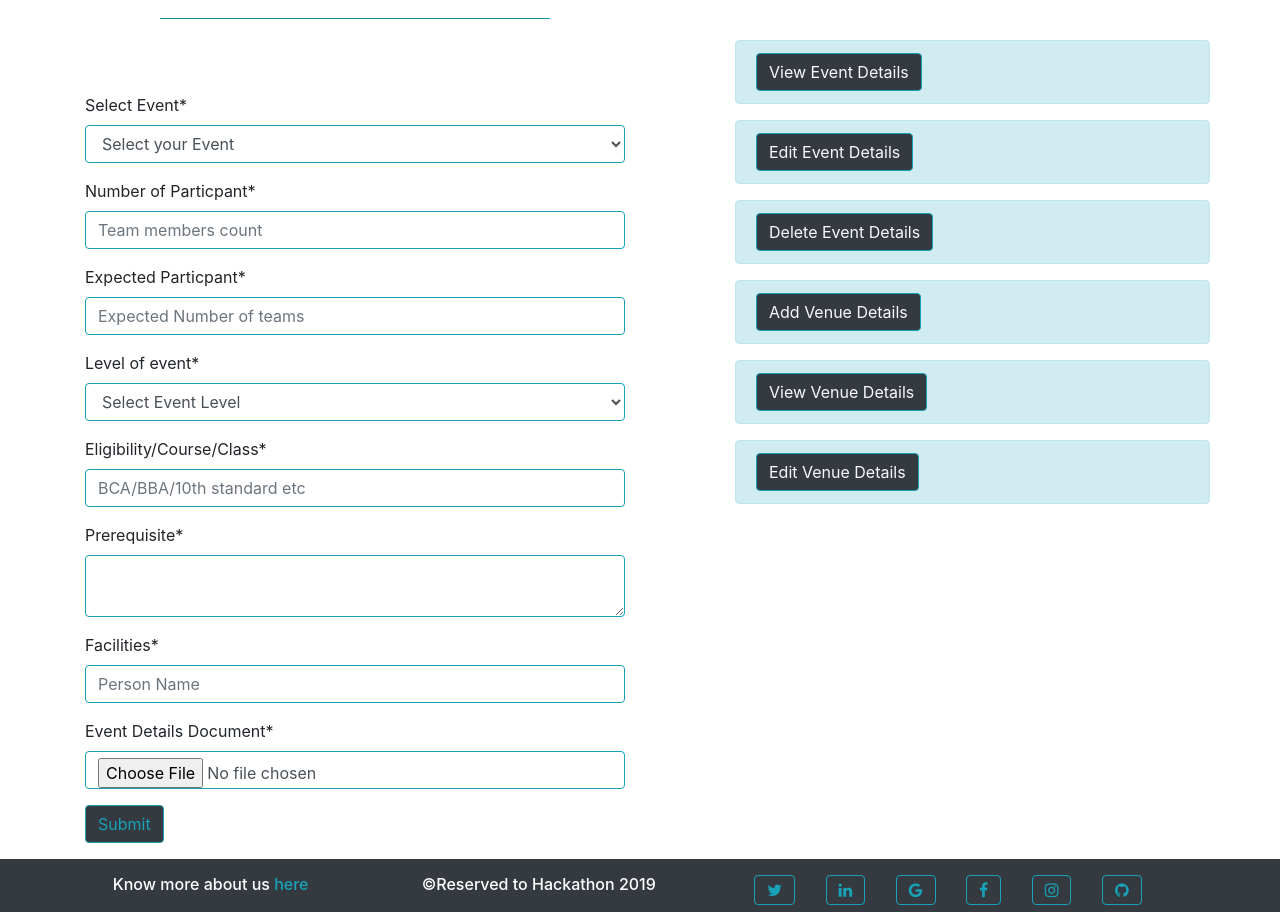
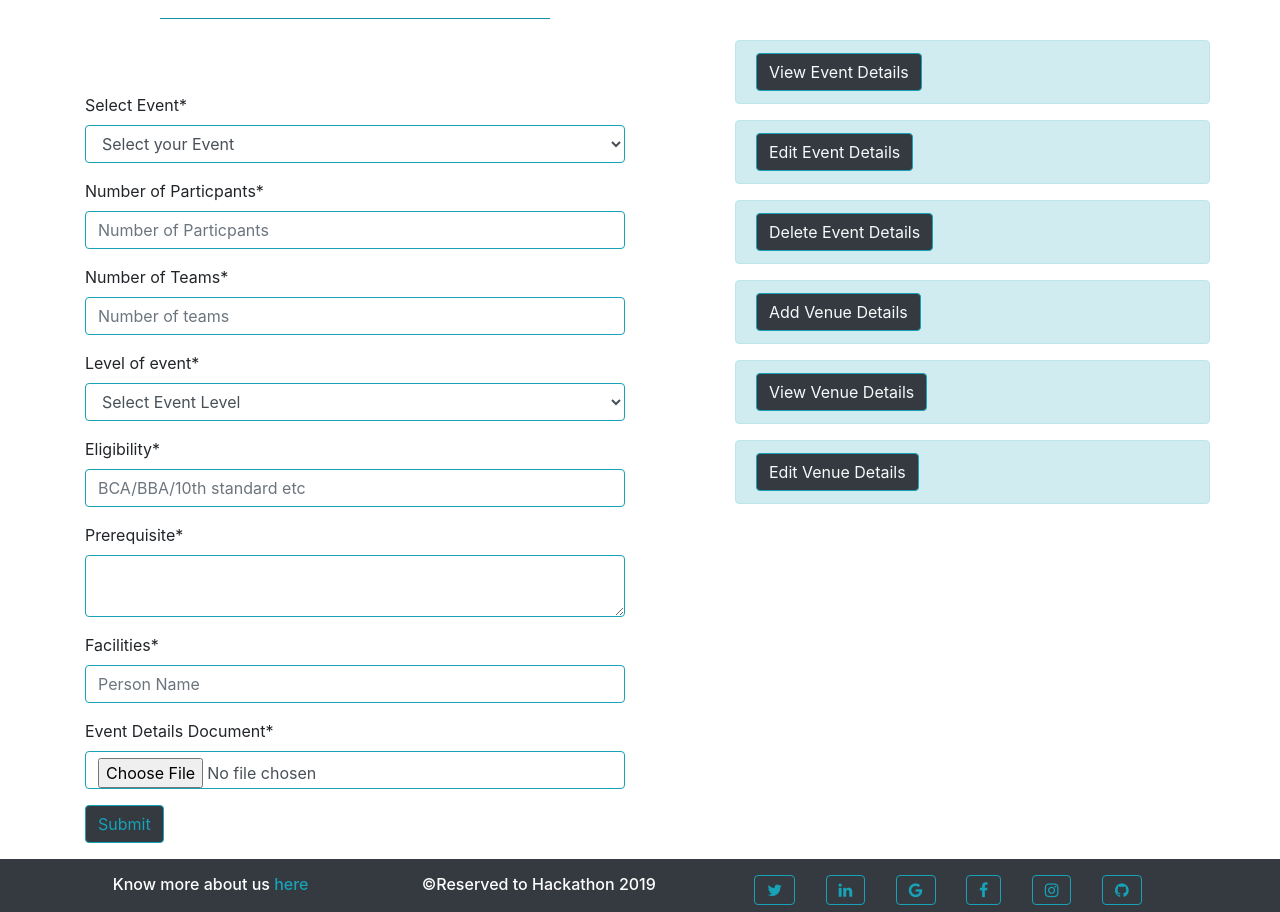
Before and after one commit to alisha21puja/Hackathon1, a Django app: page /Organizer/addEventDetails in a window 1280 px wide. Shown: the part 152-1064 px from the top of the page. Run offline with Django 3.2, Linux system fonts and the light colour scheme; the visitor is signed in with stand-in values (Sample User, id 1); data that the repository does not hold is empty; some libraries are stand-ins or nearby versions.

Commit message:
changes are made for placeholders

```diff
--- a/Organizer/templates/addrubrics.html
+++ b/Organizer/templates/addrubrics.html
@@ -94,14 +94,14 @@
           </select>
         </div>
         <div class="form-group">
-          <label for="no_participant">Number of Particpant&ast; </label>
+          <label for="no_participant">Number of Particpants&ast; </label>
           <input type="Number" class="form-control border border-info" name="no_participant" id="no_participant"
-            aria-describedby="emailHelp" placeholder="Team members count" required>
+            aria-describedby="emailHelp" placeholder="Number of Particpants" required>
         </div>
         <div class="form-group">
-          <label for="expected_participant">Expected Particpant&ast; </label>
+          <label for="expected_participant">Number of Teams&ast; </label>
           <input type="Number" class="form-control border border-info" name="expected_participant"
-            id="expected_participant" aria-describedby="emailHelp" placeholder="Expected Number of teams" required>
+            id="expected_participant" aria-describedby="emailHelp" placeholder="Number of teams" required>
         </div>
         <div class="form-group">
           <label for="event_level">Level of event&ast;</label>
@@ -113,7 +113,7 @@
           </select>
         </div>
         <div class="form-group">
-          <label for="eligibility"> Eligibility/Course/Class&ast; </label>
+          <label for="eligibility"> Eligibility&ast; </label>
           <input type="text" class="form-control border border-info" name="eligibility" id="eligibility"
             aria-describedby="emailHelp" placeholder="BCA/BBA/10th standard etc" required>
         </div>
--- a/Organizer/templates/navbar.html
+++ b/Organizer/templates/navbar.html
@@ -55,7 +55,7 @@
             style="color: white">Blogs</button></a>
       </li>
       <li class="nav-item  fg-white">
-        <a class="nav-link " href="{% url 'profile'%}"><button type="button" class="btn btn-outline-info"
+        <a class="nav-link " href="{% url 'profile_org'%}"><button type="button" class="btn btn-outline-info"
             style="color: white">Welcome {{ user.first_name }} </button></a>
       </li>
       <li class="nav-item  fg-white">
--- a/Organizer/templates/organiser_index.html
+++ b/Organizer/templates/organiser_index.html
@@ -85,7 +85,7 @@
           <hr class="bg-info col-md-8">
           <h6 class="card-subtitle mb-2 text-muted">See what you are !</h6>
           <p class="card-text">Gives a glance about yourselves.</p> <br>
-          <button class=" btn"><a href="{% url 'sponsorShip' %}"
+          <button class=" btn"><a href="{% url 'profile_org' %}"
               class="bg-dark btn btn-outline-info text-light">Profile</a></button>
           <!-- <a href="#" class="card-link">Another link</a>-->
         </div>
@@ -129,6 +129,7 @@
           <hr class="bg-info col-md-8">
           <h6 class="card-subtitle mb-2 text-muted">Express your views !</h6>
           <p class="card-text">Lets you to share your thoughts and get connected together.</p>
+          <br>
           <button class=" btn"> <a href="{% url 'blog' %}"
               class="bg-dark btn btn-outline-info text-light">Blogs</a></button>
           <!--<a href="#" class="card-link">Another link</a>-->
--- a/Organizer/urls.py
+++ b/Organizer/urls.py
@@ -41,7 +41,7 @@ urlpatterns = [
     path('EventLocationload', views.EventLocationload, name='EventLocationload'),
     path('locationUpdate/<int:id>', views.locationupdate, name='locationupdate'),
     path('locationdelete/<int:id>', views.locationdelete, name='locationdelete'),
-    path('profile', views.profile, name='profile'),
+    path('profile_org', views.profile_org, name='profile_org'),
     path('editProfile', views.editProfile, name='editProfile'),
 	path('req_pdf',views.req_pdf,name="req_pdf"),
     path('updateProfile', views.updateProfile, name='update_profile')
--- a/Organizer/views.py
+++ b/Organizer/views.py
@@ -729,9 +729,9 @@ def about(request):
     return render(request, 'pages/index.html')
 
 
-def profile(request):
+def profile_org(request):
     profile=UserProfile.objects.filter(id=request.user.id)
-    return render(request, 'profile.html', {'profile':profile})
+    return render(request, 'profile_org.html', {'profile':profile})
 
 
 def editProfile(request):
```
Also changed, not shown: Organizer/templates/organise_event.html (+10 -10 lines), Organizer/templates/profile_org.html (renamed from Organizer/templates/profile.html).
